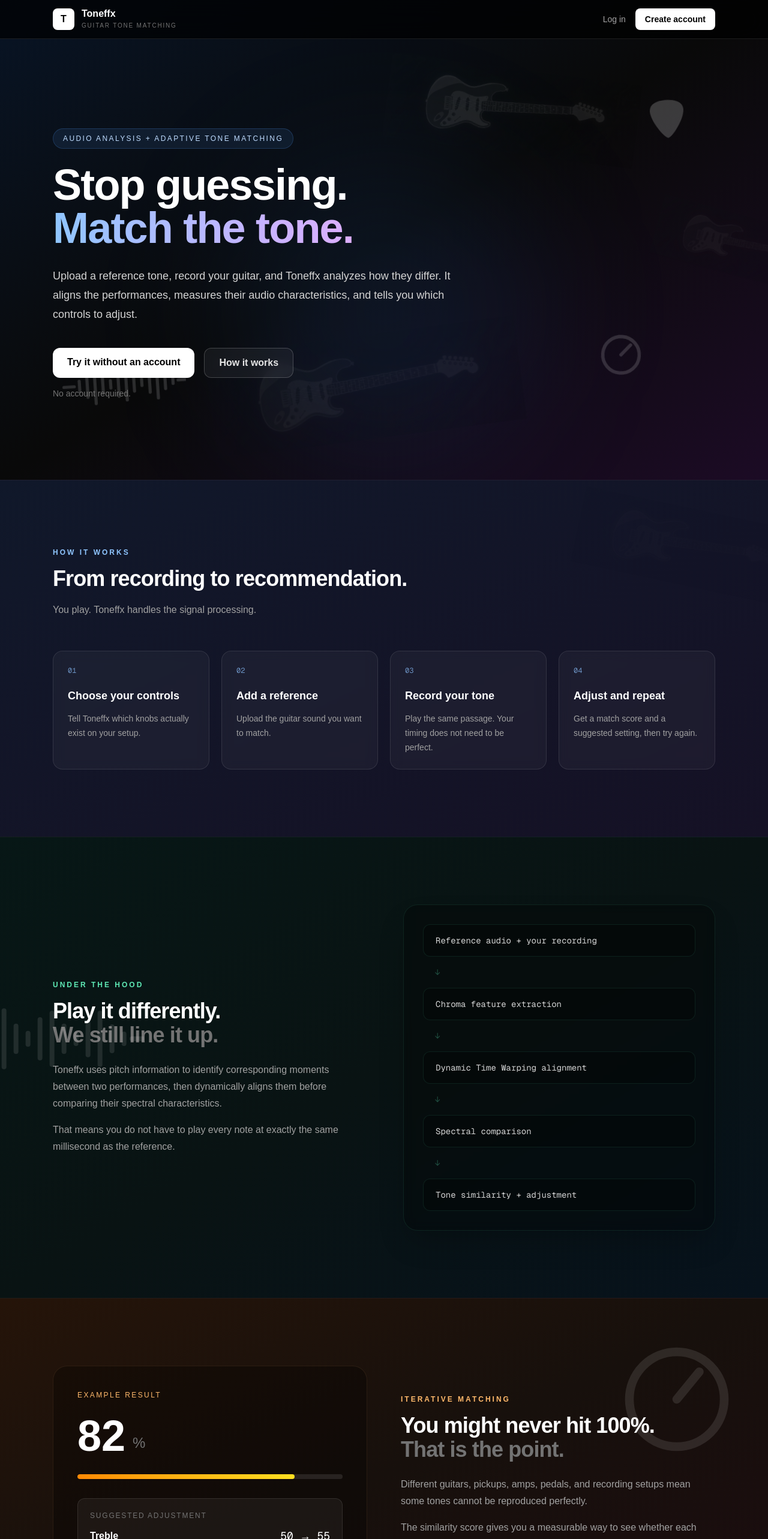
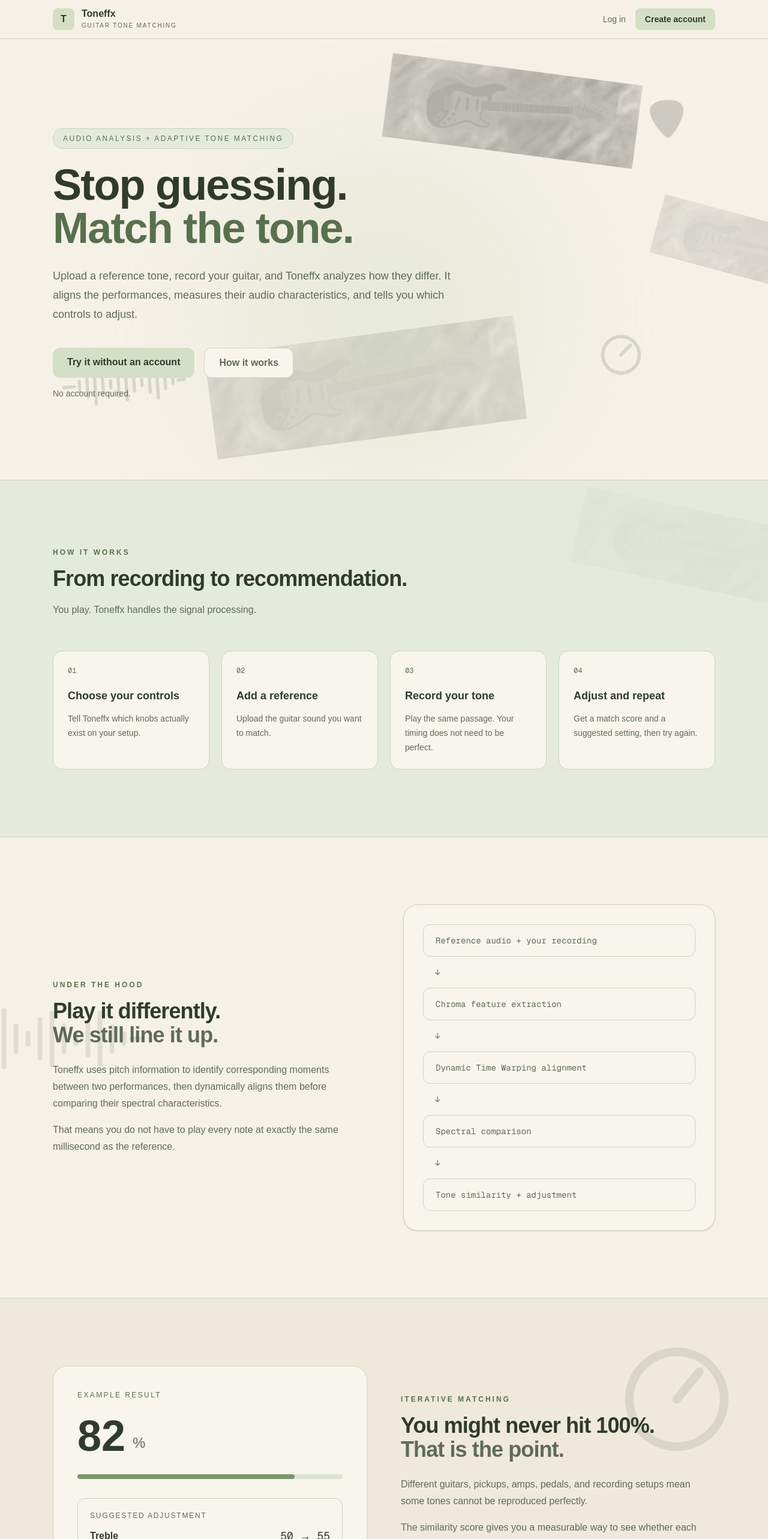
Before and after one commit to shawn-xionggg/toneffx, a Next.js app: page / in a window 1280 px wide. Shown: the top 2566 px of the page at 60% size. Built offline with nearby package versions, Linux system fonts and the light colour scheme.

Commit message:
frontend revamp

```diff
--- a/app/page.tsx
+++ b/app/page.tsx
@@ -3,13 +3,13 @@ import Image from "next/image";
 import Link from "next/link";
 export default function LandingPage() {
   return (
-    <main className="min-h-screen overflow-hidden bg-black text-white">
+    <main className="min-h-screen overflow-hidden bg-[#f5f1e7] text-[#303b2d]">
 
       {/* NAVBAR */}
-      <header className="fixed left-0 right-0 top-0 z-50 border-b border-white/10 bg-black/70 backdrop-blur-xl">
+      <header className="fixed left-0 right-0 top-0 z-50 border-b border-[#cdd5c2] bg-[#f5f1e7]/95">
         <div className="mx-auto flex h-16 max-w-6xl items-center justify-between px-6">
           <Link href="/" className="flex items-center gap-3">
-            <div className="flex h-9 w-9 items-center justify-center rounded-lg bg-white font-bold text-black">
+            <div className="flex h-9 w-9 items-center justify-center rounded-lg bg-[#d4dfc6] font-bold text-[#303b2d]">
               T
             </div>
 
@@ -18,7 +18,7 @@ export default function LandingPage() {
                 Toneffx
               </p>
 
-              <p className="mt-1 text-[10px] uppercase tracking-[0.18em] text-neutral-500">
+              <p className="mt-1 text-[10px] uppercase tracking-[0.18em] text-[#606b58]">
                 Guitar Tone Matching
               </p>
             </div>
@@ -27,42 +27,42 @@ export default function LandingPage() {
           <div className="flex items-center gap-4">
             <Link
               href="/login"
-              className="text-sm text-neutral-400 transition hover:text-white"
+              className="text-sm text-[#606b58] transition hover:text-[#303b2d]"
             >
               Log in
             </Link>
 
             <Link
               href="/signup"
-              className="rounded-lg bg-white px-4 py-2 text-sm font-semibold text-black transition hover:bg-neutral-200"
+              className="rounded-lg bg-[#d4dfc6] px-4 py-2 text-sm font-semibold text-[#303b2d] transition hover:bg-[#c3d2b3]"
             >
               Create account
             </Link>
           </div>
         </div>
       </header>
-      <section className="relative min-h-screen overflow-hidden bg-gradient-to-br from-[#081425] via-[#090909] to-[#1c0b25]">
+      <section className="relative min-h-screen overflow-hidden bg-[#f5f1e7]">
 
         <FlyingObjects />
 
-        {/* glow */}
-        <div className="pointer-events-none absolute left-1/2 top-1/3 h-[500px] w-[500px] -translate-x-1/2 rounded-full bg-blue-500/10 blur-[120px]" />
+        {/* Soft sage backdrop */}
+        <div className="pointer-events-none absolute left-1/2 top-1/3 h-[500px] w-[500px] -translate-x-1/2 rounded-full bg-[#d4dfc6]/40 blur-[120px]" />
 
         <div className="relative z-10 mx-auto flex min-h-screen max-w-6xl items-center px-6 pt-20">
           <div className="max-w-4xl">
 
-            <div className="mb-6 inline-flex rounded-full border border-blue-400/20 bg-blue-400/10 px-4 py-2 text-xs uppercase tracking-[0.2em] text-blue-200">
+            <div className="mb-6 inline-flex rounded-full border border-[#c5d0b9] bg-[#e5ebdc] px-4 py-2 text-xs uppercase tracking-[0.2em] text-[#58704e]">
               Audio analysis + adaptive tone matching
             </div>
 
             <h1 className="text-5xl font-semibold tracking-tight sm:text-6xl lg:text-7xl">
               Stop guessing.
-              <span className="block bg-gradient-to-r from-blue-300 via-violet-300 to-fuchsia-300 bg-clip-text text-transparent">
+              <span className="block text-[#58704e]">
                 Match the tone.
               </span>
             </h1>
 
-            <p className="mt-7 max-w-2xl text-lg leading-8 text-neutral-300">
+            <p className="mt-7 max-w-2xl text-lg leading-8 text-[#606b58]">
               Upload a reference tone, record your guitar, and Toneffx
               analyzes how they differ. It aligns the performances, measures
               their audio characteristics, and tells you which controls to
@@ -72,20 +72,20 @@ export default function LandingPage() {
             <div className="mt-10 flex flex-wrap gap-4">
               <Link
                 href="/tone"
-                className="rounded-xl bg-white px-6 py-3 font-semibold text-black transition hover:scale-[1.02] hover:bg-neutral-200"
+                className="rounded-xl bg-[#d4dfc6] px-6 py-3 font-semibold text-[#303b2d] transition hover:scale-[1.02] hover:bg-[#c3d2b3]"
               >
                 Try it without an account
               </Link>
 
               <a
                 href="#how-it-works"
-                className="rounded-xl border border-white/20 bg-white/5 px-6 py-3 font-semibold text-neutral-200 backdrop-blur transition hover:bg-white/10"
+                className="rounded-xl border border-[#cdd5c2] bg-[#f8f5ec] px-6 py-3 font-semibold text-[#606b58] transition hover:bg-[#e5ebdc]"
               >
                 How it works
               </a>
             </div>
 
-            <p className="mt-4 text-sm text-neutral-500">
+            <p className="mt-4 text-sm text-[#606b58]">
               No account required.
             </p>
           </div>
@@ -95,7 +95,7 @@ export default function LandingPage() {
       {/* HOW IT WORKS */}
       <section
         id="how-it-works"
-        className="relative overflow-hidden border-t border-white/5 bg-gradient-to-br from-[#10182a] to-[#151125]"
+        className="relative overflow-hidden border-t border-[#cdd5c2] bg-[#e5ebdc]"
       >
         <div className="pointer-events-none absolute -right-16 top-12 opacity-10">
           <Image
@@ -103,14 +103,14 @@ export default function LandingPage() {
             alt=""
             width={650}
             height={260}
-            className="w-96 rotate-12 opacity-40 mix-blend-screen"
+            className="w-96 rotate-12 opacity-40 mix-blend-multiply grayscale"
             />
         </div>
 
         <div className="mx-auto max-w-6xl px-6 py-28">
 
           <div className="max-w-2xl">
-            <p className="text-xs font-semibold uppercase tracking-[0.25em] text-blue-300">
+            <p className="text-xs font-semibold uppercase tracking-[0.25em] text-[#58704e]">
               How it works
             </p>
 
@@ -118,7 +118,7 @@ export default function LandingPage() {
               From recording to recommendation.
             </h2>
 
-            <p className="mt-5 text-neutral-400">
+            <p className="mt-5 text-[#606b58]">
               You play. Toneffx handles the signal processing.
             </p>
           </div>
@@ -152,7 +152,7 @@ export default function LandingPage() {
       </section>
 
       {/* UNDER THE HOOD */}
-      <section className="relative overflow-hidden border-t border-white/5 bg-gradient-to-br from-[#071716] via-[#091313] to-[#07121c]">
+      <section className="relative overflow-hidden border-t border-[#cdd5c2] bg-[#f5f1e7]">
 
         <div className="pointer-events-none absolute left-[-80px] top-1/3 opacity-10">
           <WaveIcon className="h-40 w-80" />
@@ -161,30 +161,30 @@ export default function LandingPage() {
         <div className="mx-auto grid max-w-6xl gap-16 px-6 py-28 lg:grid-cols-2 lg:items-center">
 
           <div>
-            <p className="text-xs font-semibold uppercase tracking-[0.25em] text-emerald-300">
+            <p className="text-xs font-semibold uppercase tracking-[0.25em] text-[#58704e]">
               Under the hood
             </p>
 
             <h2 className="mt-4 text-4xl font-semibold tracking-tight">
               Play it differently.
-              <span className="block text-neutral-500">
+              <span className="block text-[#606b58]">
                 We still line it up.
               </span>
             </h2>
 
-            <p className="mt-6 leading-7 text-neutral-400">
+            <p className="mt-6 leading-7 text-[#606b58]">
               Toneffx uses pitch information to identify corresponding
               moments between two performances, then dynamically aligns them
               before comparing their spectral characteristics.
             </p>
 
-            <p className="mt-4 leading-7 text-neutral-400">
+            <p className="mt-4 leading-7 text-[#606b58]">
               That means you do not have to play every note at exactly the
               same millisecond as the reference.
             </p>
           </div>
 
-          <div className="rounded-3xl border border-emerald-300/10 bg-black/30 p-8 shadow-2xl backdrop-blur">
+          <div className="rounded-3xl border border-[#cdd5c2] bg-[#f8f5ec] p-8 shadow-sm">
 
             <div className="space-y-4 font-mono text-sm">
               <PipelineItem text="Reference audio + your recording" />
@@ -203,7 +203,7 @@ export default function LandingPage() {
       </section>
 
       {/* MATCH SCORE */}
-      <section className="relative overflow-hidden border-t border-white/5 bg-gradient-to-br from-[#251409] via-[#17100c] to-[#1b0c0f]">
+      <section className="relative overflow-hidden border-t border-[#cdd5c2] bg-[#eee9db]">
 
         <div className="pointer-events-none absolute right-12 top-16 opacity-10">
           <KnobIcon className="h-52 w-52" />
@@ -213,8 +213,8 @@ export default function LandingPage() {
 
           <div className="grid gap-14 lg:grid-cols-2 lg:items-center">
 
-            <div className="rounded-3xl border border-orange-300/10 bg-black/30 p-10">
-              <p className="text-xs uppercase tracking-[0.2em] text-orange-300">
+            <div className="rounded-3xl border border-[#cdd5c2] bg-[#f8f5ec] p-10">
+              <p className="text-xs uppercase tracking-[0.2em] text-[#58704e]">
                 Example result
               </p>
 
@@ -222,17 +222,17 @@ export default function LandingPage() {
                 <span className="text-7xl font-semibold">
                   82
                 </span>
-                <span className="mb-2 text-2xl text-neutral-500">
+                <span className="mb-2 text-2xl text-[#606b58]">
                   %
                 </span>
               </div>
 
-              <div className="mt-7 h-2 overflow-hidden rounded-full bg-white/10">
-                <div className="h-full w-[82%] rounded-full bg-gradient-to-r from-orange-400 to-yellow-300" />
+              <div className="mt-7 h-2 overflow-hidden rounded-full bg-[#dce3d2]">
+                <div className="h-full w-[82%] rounded-full bg-[#7e946d]" />
               </div>
 
-              <div className="mt-8 rounded-xl border border-white/10 bg-white/5 p-5">
-                <p className="text-xs uppercase tracking-[0.15em] text-neutral-500">
+              <div className="mt-8 rounded-xl border border-[#cdd5c2] bg-[#f8f5ec] p-5">
+                <p className="text-xs uppercase tracking-[0.15em] text-[#606b58]">
                   Suggested adjustment
                 </p>
 
@@ -249,23 +249,23 @@ export default function LandingPage() {
             </div>
 
             <div>
-              <p className="text-xs font-semibold uppercase tracking-[0.25em] text-orange-300">
+              <p className="text-xs font-semibold uppercase tracking-[0.25em] text-[#58704e]">
                 Iterative matching
               </p>
 
               <h2 className="mt-4 text-4xl font-semibold tracking-tight">
                 You might never hit 100%.
-                <span className="block text-neutral-500">
+                <span className="block text-[#606b58]">
                   That is the point.
                 </span>
               </h2>
 
-              <p className="mt-6 leading-7 text-neutral-400">
+              <p className="mt-6 leading-7 text-[#606b58]">
                 Different guitars, pickups, amps, pedals, and recording setups
                 mean some tones cannot be reproduced perfectly.
               </p>
 
-              <p className="mt-4 leading-7 text-neutral-400">
+              <p className="mt-4 leading-7 text-[#606b58]">
                 The similarity score gives you a measurable way to see whether
                 each adjustment is actually moving your sound closer.
               </p>
@@ -276,7 +276,7 @@ export default function LandingPage() {
       </section>
 
       {/* ACCOUNT */}
-      <section className="relative overflow-hidden border-t border-white/5 bg-gradient-to-br from-[#170d1d] via-[#120d17] to-[#0c101d]">
+      <section className="relative overflow-hidden border-t border-[#cdd5c2] bg-[#e5ebdc]">
 
         <div className="pointer-events-none absolute -right-24 bottom-10 opacity-[0.08]">
           <Image
@@ -284,7 +284,7 @@ export default function LandingPage() {
             alt=""
             width={650}
             height={260}
-            className="w-96 rotate-12 opacity-40 mix-blend-screen"
+            className="w-96 rotate-12 opacity-40 mix-blend-multiply grayscale"
             />
         </div>
 
@@ -293,18 +293,18 @@ export default function LandingPage() {
           <div className="grid gap-12 lg:grid-cols-2 lg:items-center">
 
             <div>
-              <p className="text-xs font-semibold uppercase tracking-[0.25em] text-fuchsia-300">
+              <p className="text-xs font-semibold uppercase tracking-[0.25em] text-[#58704e]">
                 Optional account
               </p>
 
               <h2 className="mt-4 text-4xl font-semibold tracking-tight">
                 Try it first.
-                <span className="block text-neutral-500">
+                <span className="block text-[#606b58]">
                   Save your rig later.
                 </span>
               </h2>
 
-              <p className="mt-6 max-w-xl leading-7 text-neutral-400">
+              <p className="mt-6 max-w-xl leading-7 text-[#606b58]">
                 You do not need an account to use Toneffx. Creating one
                 simply lets you save your rig configuration, available controls,
                 and current settings so you do not have to rebuild your setup
@@ -318,9 +318,9 @@ export default function LandingPage() {
               </div>
             </div>
 
-            <div className="rounded-3xl border border-fuchsia-300/10 bg-black/30 p-8 shadow-2xl backdrop-blur sm:p-10">
+            <div className="rounded-3xl border border-[#cdd5c2] bg-[#f8f5ec] p-8 shadow-sm sm:p-10">
 
-              <p className="text-sm font-medium text-neutral-400">
+              <p className="text-sm font-medium text-[#606b58]">
                 Want to keep your setup?
               </p>
 
@@ -328,30 +328,30 @@ export default function LandingPage() {
                 Create a free account.
               </h3>
 
-              <p className="mt-3 text-sm leading-6 text-neutral-500">
+              <p className="mt-3 text-sm leading-6 text-[#606b58]">
                 Save your rig for later, or skip the account entirely and
                 start matching tones immediately.
               </p>
 
               <Link
                 href="/signup"
-                className="mt-8 block w-full rounded-xl bg-white px-5 py-3 text-center font-semibold text-black transition hover:scale-[1.01] hover:bg-neutral-200"
+                className="mt-8 block w-full rounded-xl bg-[#d4dfc6] px-5 py-3 text-center font-semibold text-[#303b2d] transition hover:scale-[1.01] hover:bg-[#c3d2b3]"
               >
                 Create account
               </Link>
 
               <Link
                 href="/tone"
-                className="mt-3 block w-full rounded-xl border border-white/15 bg-white/5 px-5 py-3 text-center font-semibold text-neutral-300 transition hover:bg-white/10 hover:text-white"
+                className="mt-3 block w-full rounded-xl border border-[#cdd5c2] bg-[#f8f5ec] px-5 py-3 text-center font-semibold text-[#606b58] transition hover:bg-[#e5ebdc] hover:text-[#303b2d]"
               >
                 Continue without account
               </Link>
 
-              <p className="mt-5 text-center text-xs text-neutral-600">
+              <p className="mt-5 text-center text-xs text-[#606b58]">
                 Already have an account?{" "}
                 <Link
                   href="/login"
-                  className="text-neutral-400 hover:text-white"
+                  className="text-[#606b58] hover:text-[#303b2d]"
                 >
                   Log in
                 </Link>
@@ -363,26 +363,26 @@ export default function LandingPage() {
       </section>
 
       {/* FINAL CTA */}
-      <section className="relative overflow-hidden border-t border-white/5 bg-gradient-to-r from-[#07111f] via-[#11101b] to-[#1c0b20]">
+      <section className="relative overflow-hidden border-t border-[#cdd5c2] bg-[#f5f1e7]">
 
-        <div className="absolute inset-0 bg-[radial-gradient(circle_at_center,rgba(100,100,255,0.08),transparent_60%)]" />
+        <div className="absolute inset-0 bg-[#e5ebdc]/40" />
 
         <div className="relative z-10 mx-auto max-w-6xl px-6 py-32 text-center">
 
           <h2 className="text-4xl font-semibold tracking-tight sm:text-5xl">
             Hear the difference.
-            <span className="block text-neutral-500">
+            <span className="block text-[#606b58]">
               Measure the difference.
             </span>
           </h2>
 
-          <p className="mx-auto mt-5 max-w-xl text-neutral-400">
+          <p className="mx-auto mt-5 max-w-xl text-[#606b58]">
             Upload a reference and see how close your current setup can get.
           </p>
 
           <Link
             href="/tone"
-            className="mt-9 inline-block rounded-xl bg-white px-7 py-3 font-semibold text-black transition hover:scale-[1.03]"
+            className="mt-9 inline-block rounded-xl bg-[#d4dfc6] px-7 py-3 font-semibold text-[#303b2d] transition hover:scale-[1.03]"
           >
             Open Toneffx
           </Link>
@@ -390,7 +390,7 @@ export default function LandingPage() {
         </div>
       </section>
 
-      <footer className="border-t border-white/5 bg-black px-6 py-8 text-center text-sm text-neutral-700">
+      <footer className="border-t border-[#cdd5c2] bg-[#f5f1e7] px-6 py-8 text-center text-sm text-[#606b58]">
         Toneffx
       </footer>
 
@@ -466,7 +466,7 @@ function FlyingObjects() {
 
       {/* guitar 1 */}
       <div
-        className="fly-across absolute top-[16%] opacity-35 mix-blend-screen"
+        className="fly-across absolute top-[16%] opacity-35 mix-blend-multiply grayscale"
         style={{
           animationDuration: "22s",
           animationDelay: "-4s",
@@ -484,7 +484,7 @@ function FlyingObjects() {
 
       {/* guitar 2 */}
       <div
-        className="fly-reverse absolute top-[67%] opacity-20 mix-blend-screen"
+        className="fly-reverse absolute top-[67%] opacity-20 mix-blend-multiply grayscale"
         style={{
           animationDuration: "30s",
           animationDelay: "-12s",
@@ -501,7 +501,7 @@ function FlyingObjects() {
 
       {/* smaller guitar */}
       <div
-        className="fly-across absolute top-[43%] opacity-15 mix-blend-screen"
+        className="fly-across absolute top-[43%] opacity-15 mix-blend-multiply grayscale"
         style={{
           animationDuration: "36s",
           animationDelay: "-20s",
@@ -550,9 +550,9 @@ function Step({
   description: string;
 }) {
   return (
-    <div className="group rounded-2xl border border-white/10 bg-white/[0.04] p-6 backdrop-blur transition duration-300 hover:-translate-y-1 hover:border-white/20 hover:bg-white/[0.07]">
+    <div className="group rounded-2xl border border-[#cdd5c2] bg-[#f8f5ec] p-6 transition duration-300 hover:-translate-y-1 hover:border-[#a7b797] hover:bg-[#f0f2e7]">
 
-      <p className="font-mono text-xs text-blue-300/70">
+      <p className="font-mono text-xs text-[#58704e]">
         {number}
       </p>
 
@@ -560,7 +560,7 @@ function Step({
         {title}
       </h3>
 
-      <p className="mt-3 text-sm leading-6 text-neutral-400">
+      <p className="mt-3 text-sm leading-6 text-[#606b58]">
         {description}
       </p>
 
@@ -577,9 +577,9 @@ function Benefit({
   return (
     <div className="flex items-center gap-3">
 
-      <div className="h-2 w-2 rounded-full bg-fuchsia-300" />
+      <div className="h-2 w-2 rounded-full bg-[#7e946d]" />
 
-      <p className="text-sm text-neutral-300">
+      <p className="text-sm text-[#606b58]">
         {text}
       </p>
 
@@ -594,7 +594,7 @@ function PipelineItem({
   text: string;
 }) {
   return (
-    <div className="rounded-xl border border-emerald-300/10 bg-black/30 px-5 py-4 text-neutral-300">
+    <div className="rounded-xl border border-[#cdd5c2] bg-[#f8f5ec] px-5 py-4 text-[#606b58]">
       {text}
     </div>
   );
@@ -603,7 +603,7 @@ function PipelineItem({
 
 function PipelineArrow() {
   return (
-    <div className="pl-5 text-emerald-300/30">
+    <div className="pl-5 text-[#58704e]">
       ↓
     </div>
   );
```
